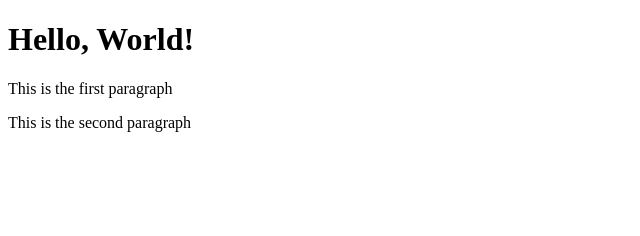
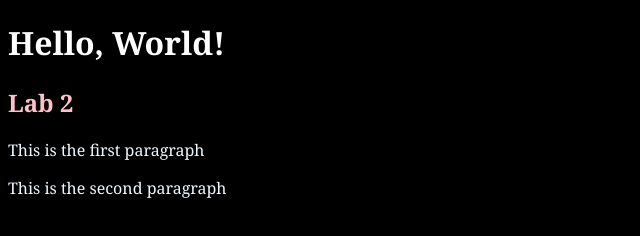
Before and after one commit to aizeeKream/git-test, a website: page index.html in a window 1280 px wide. Shown: the whole page, without its empty margins (0-640 px from the left). Drawn offline with Linux system fonts and the light colour scheme.

```diff
--- a/index.html
+++ b/index.html
@@ -1,9 +1,13 @@
 <!DOCTYPE html>
 <html>
-    <head></head>
+    <head>
+        <link rel = "stylesheet" href="styles.css">
+    </head>
     <body>
         <h1>Hello, World!</h1>
+        <h2>Lab 2</h2>
         <p1>This is the first paragraph</p>
         <p1>This is the second paragraph</p>
+
     </body>
 </html>
--- /dev/null
+++ b/styles.css
@@ -0,0 +1,14 @@
+body{
+    background-color: black;
+    color: aliceblue;
+    font-family: Georgia, sans-serif;
+    font-weight: 500;
+}
+
+h1{
+    color: white;
+}
+
+h2{
+    color: pink;
+}
```
Also changed, not shown: package.json (added, +25 -0 lines), 2 other files.
